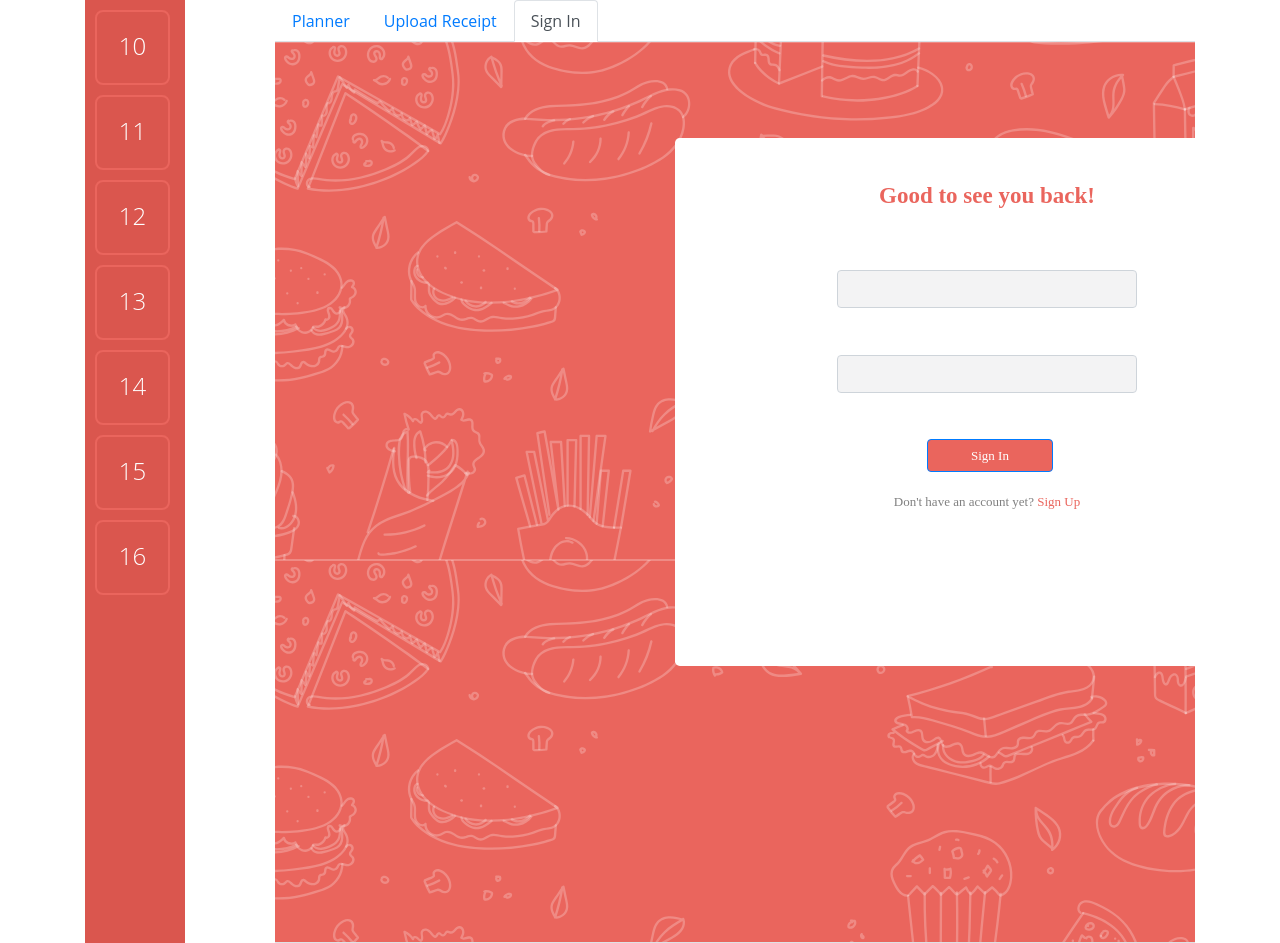
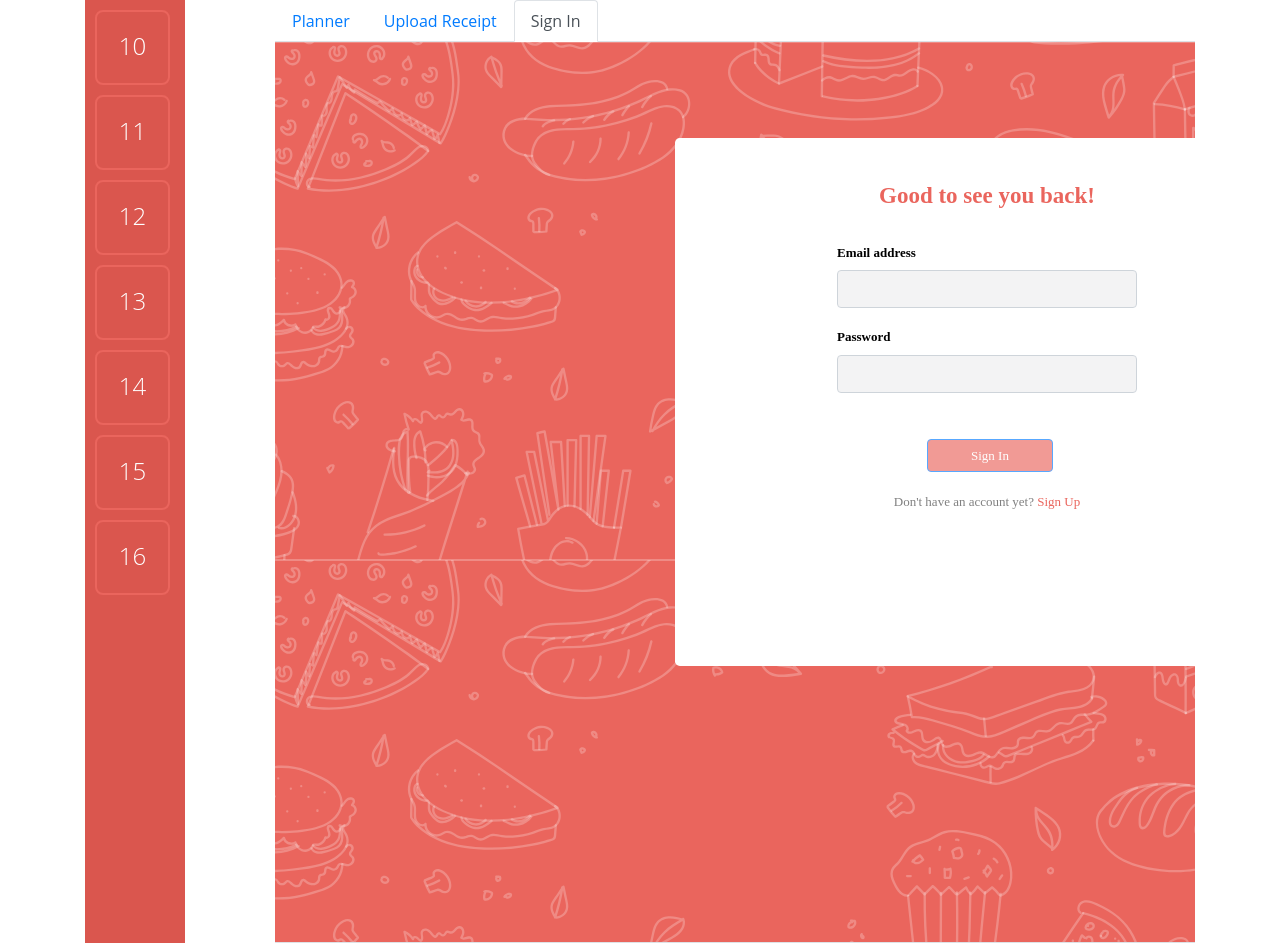
Before and after one commit to ethanga12/SousChef, a React (Create React App) app in the folder sous-chef/: page /signin in a window 1280 px wide. Both pictures are taken after a click on the tab "Sign In". Built offline with nearby package versions, Linux system fonts and the light colour scheme; no server answers.

Commit message:
Disable button until all fields are filled

```diff
--- a/sous-chef/src/components/SignIn.js
+++ b/sous-chef/src/components/SignIn.js
@@ -1,12 +1,11 @@
 import React, { Component } from 'react';
-import { Link, useHistory } from 'react-router-dom';
+import { Link } from 'react-router-dom';
  import { withFirebase } from './Firebase';
 import Jumbotron from 'react-bootstrap/Jumbotron';
 import Button from 'react-bootstrap/Button';
 import Form from 'react-bootstrap/Form';
 import './../index.css';
 import * as ROUTES from './../constants/routes';
-// import Food from './../food.svg';
 
 const SignInPage = () => (
   <div>
@@ -17,7 +16,7 @@ const SignInPage = () => (
 const INITIAL_STATE = {
   email: '',
   password: '',
-  error: null,
+  error: true
 };
 
 class SignInFormBase extends Component {
@@ -28,15 +27,11 @@ class SignInFormBase extends Component {
   }
 
   onSubmit = event => {
-    const history = useHistory();
     const { username, email, password, error} = this.state;
     this.props.firebase
       .doSignInWithEmailAndPassword(email, password)
       .then(() => {
-        // this.setState({ ...INITIAL_STATE });
-        // return <Redirect to="/homepage"></Redirect>
-        // window.location.replace("/homepage");
-        // history.push("/homepage");
+        window.location("/")
       })
       .catch(error => {
         console.log(error);
@@ -47,14 +42,14 @@ class SignInFormBase extends Component {
   };
 
   onChange = event => {
-    console.log(event.target.name);
-    console.log(event.target.value);
     this.setState({ [event.target.name]: event.target.value });
-    console.log(this.state.email);
   };
 
   render() {
-    const { email, password, error } = this.state;
+    console.log(this.state.email)
+    console.log(this.state.password)
+    const invalid = this.state.email == '' || this.state.password == '';
+    console.log(invalid)
     return (
     <div style={ backgroundStyle }>
         <Jumbotron style={jumbotronStyle}>
@@ -68,7 +63,7 @@ class SignInFormBase extends Component {
                 <Form.Label style={labelStyle}>Password</Form.Label>
                 <Form.Control name="password" onChange={this.onChange} style={inputStyle} type="password" />
                 </Form.Group>
-                <Button style={submitStyle} type="submit" >
+                <Button disabled={invalid} style={submitStyle} type="submit" >
                 <Link style={submitlinkStyle} to={ROUTES.HOME}>Sign In</Link>
                 </Button>
             </Form>
@@ -134,7 +129,8 @@ const signupStyle = {
 
 const labelStyle = {
   fontSize: 13,
-  fontWeight: 'bold'
+  fontWeight: 'bold',
+  color: 'black'
 };
 
 const linkStyle = {
--- a/sous-chef/src/components/SignUp.js
+++ b/sous-chef/src/components/SignUp.js
@@ -17,7 +17,7 @@ const INITIAL_STATE = {
   username: '',
   email: '',
   password: '',
-  error: null,
+  error: true
 };
 
 class SignUpFormBase extends Component {
@@ -29,10 +29,11 @@ class SignUpFormBase extends Component {
 
   onSubmit = event => {
     const { username, email, password, error} = this.state;
+
     this.props.firebase
       .doCreateUserWithEmailAndPassword(email, password)
       .then(() => {
-        this.setState({ ...INITIAL_STATE });
+        window.location("/");
       })
       .catch(error => {
         console.log(error);
@@ -48,8 +49,7 @@ class SignUpFormBase extends Component {
 
   render() {
     const { username, email, password, error } = this.state;
-
-    document.body.style = 'background: url("./../food.svg")'
+    const invalid = this.state.email == '' || this.state.password == '' || this.state.username == '';
     return (
       <div style={ backgroundStyle }>
         <Jumbotron style={jumbotronStyle}>
@@ -69,7 +69,7 @@ class SignUpFormBase extends Component {
                   <Form.Label style={labelStyle}>Password</Form.Label>
                   <Form.Control name="password" onChange={this.onChange} style={inputStyle} type="password" />
                 </Form.Group>
-                <Button style={submitStyle} type="submit">
+                <Button disabled={invalid} style={submitStyle} type="submit">
                 <Link style={submitlinkStyle} to={ROUTES.HOME}>Sign Up</Link>
                 </Button>
               </Form>
@@ -136,7 +136,8 @@ const signinStyle = {
 
 const labelStyle = {
   fontSize: 13,
-  fontWeight: 'bold'
+  fontWeight: 'bold',
+  color: 'black'
 };
 
 const linkStyle = {
```
